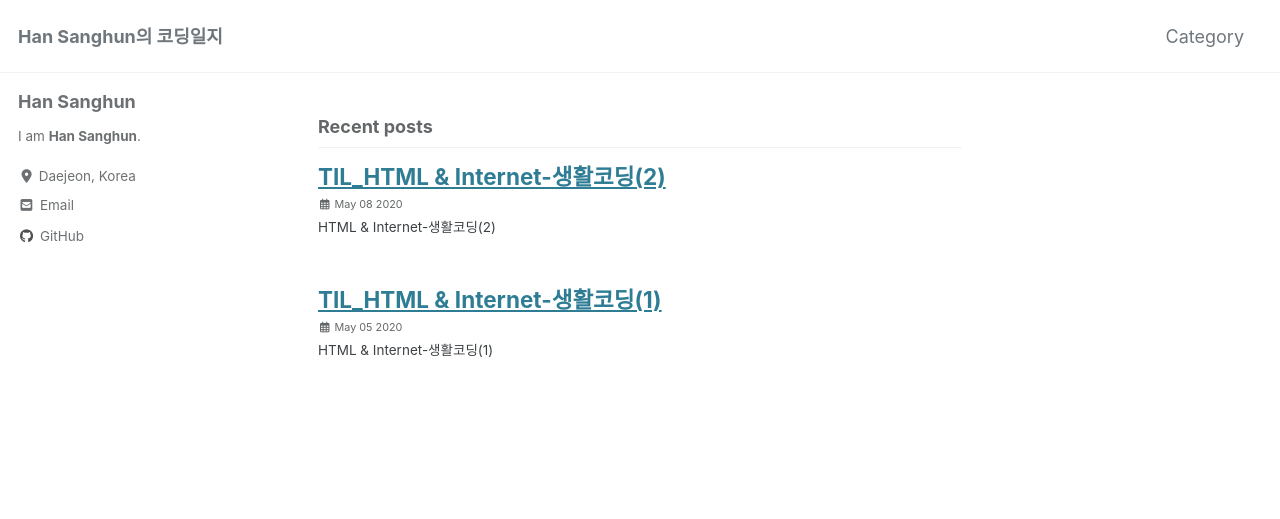
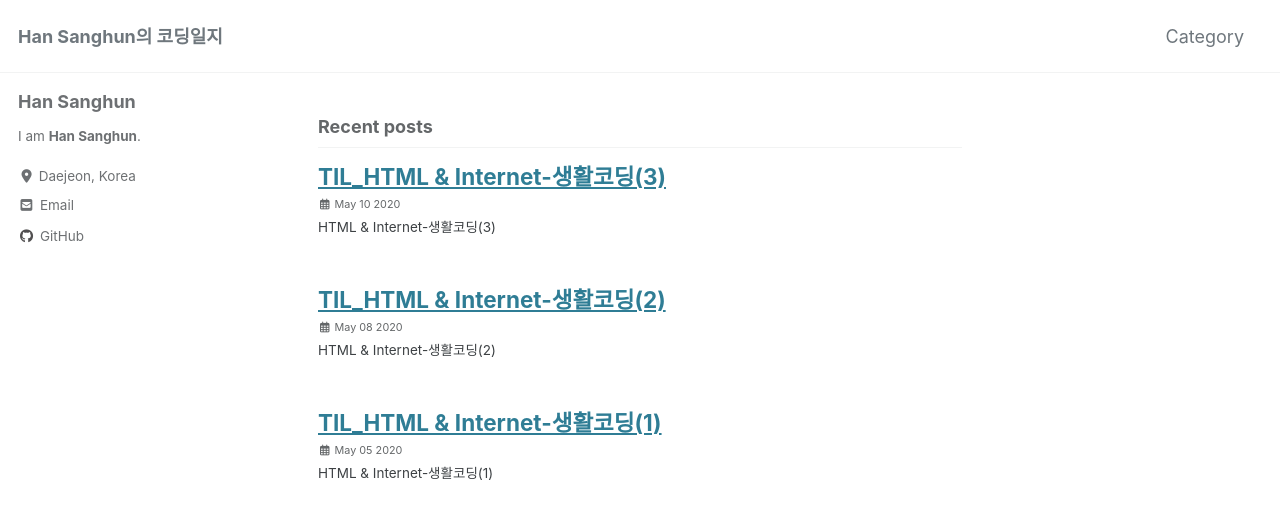
Before and after one commit to HanSanghun94/HanSanghun94.github.io, a Jekyll site: the page built from index.html, in a window 1280 px wide and 900 px high. Shown: the top 519 px of the window. Built offline with Jekyll 4.4.1, drawn with Linux system fonts in a browser that asks for light colours; cached includes are drawn as plain includes; nearby versions of some CDN libraries; the list of posts is cut into pages by our own code.

Commit message:
TIL_html 공부

```diff
--- /dev/null
+++ b/_posts/2020-05-10-html(3).md
@@ -0,0 +1,14 @@
+---
+title : "TIL_HTML & Internet-생활코딩(3)"
+category :
+    - "HTML"
+tags :
+    - "HTML"
+    - "생활코딩"
+    - "TIL"
+
+toc : true
+---
+<h3>HTML & Internet-생활코딩(3)</h3>
+
+### 웹의 역사
```
Also changed, not shown: _posts/2020-05-08-html(2).md (+3 -2 lines).
